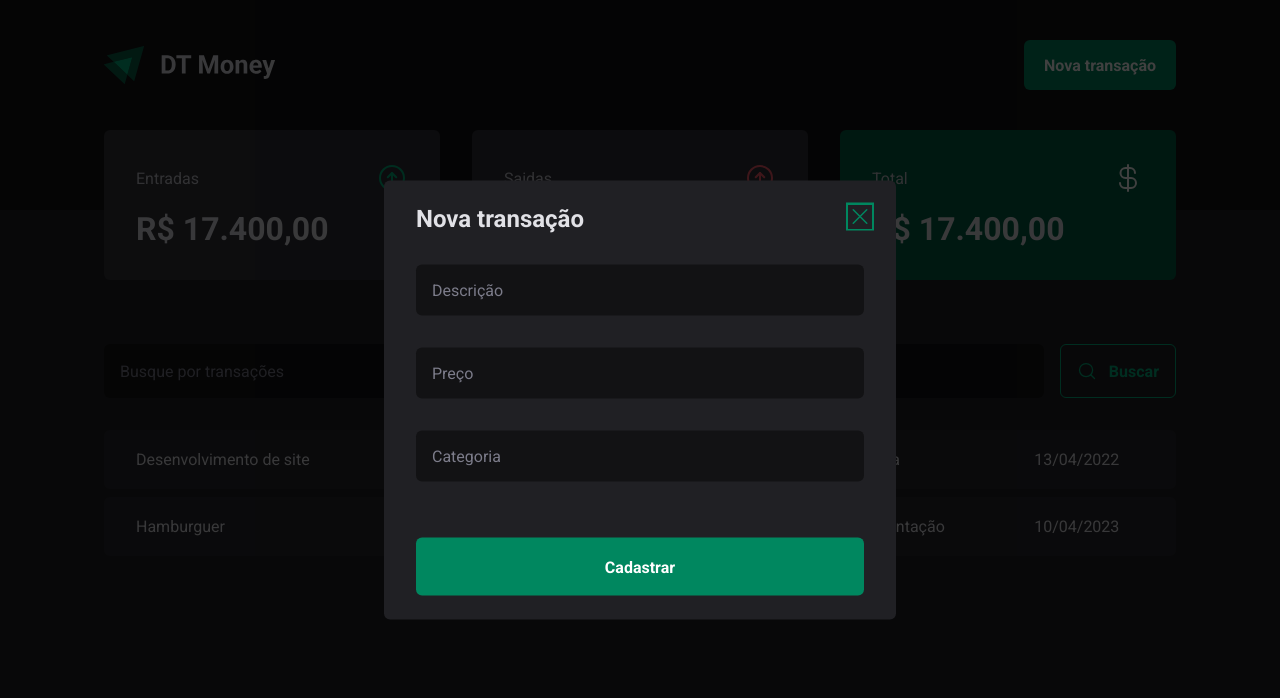
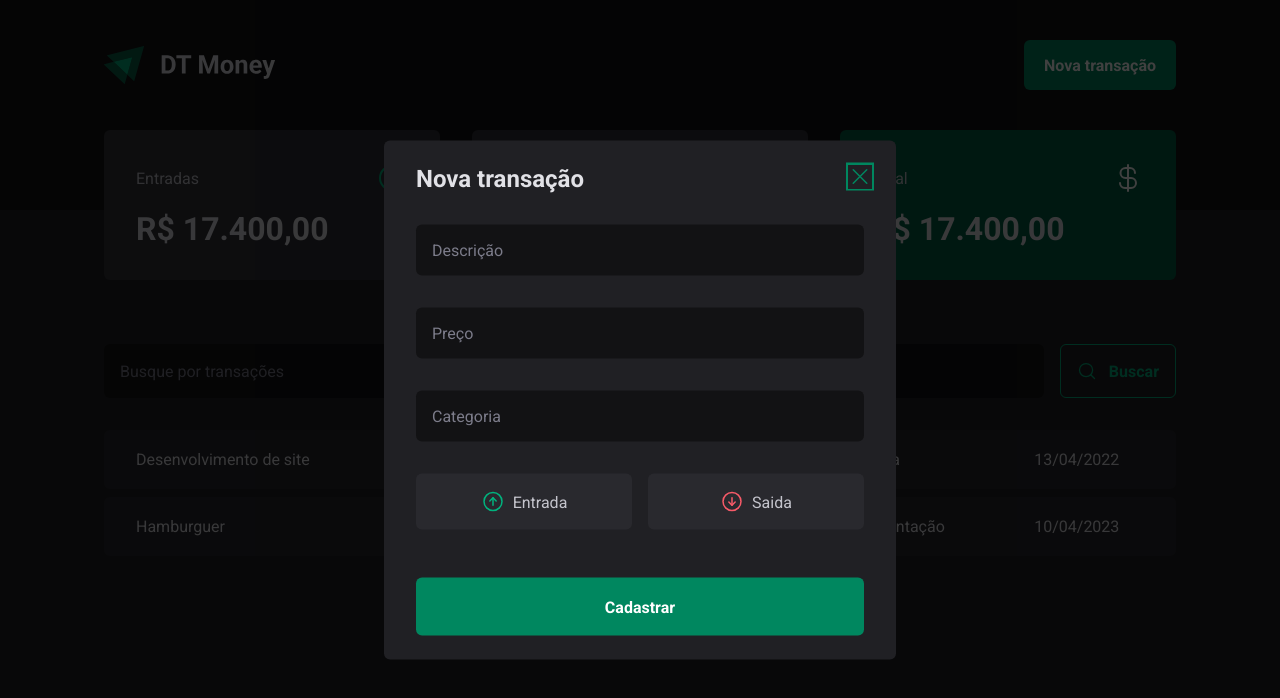
Before and after one commit to flavioanalistadesistema/dt-money, a React (Vite) app: page / in a window 1280 px wide. Both pictures are taken after a click on the button "Nova transação". Shown: the top 698 px of the page. Built offline with nearby package versions, Linux system fonts and the light colour scheme.

Commit message:
Botões de entrada e saida

```diff
--- a/src/components/Header/index.tsx
+++ b/src/components/Header/index.tsx
@@ -13,7 +13,6 @@
                     <Dialog.Trigger asChild>
                         <NewTransactionButton>Nova transação </NewTransactionButton>
                     </Dialog.Trigger>
-
                     <NewTransactionMOdal />
                 </Dialog.Root>
             </HeaderContent>
--- a/src/components/NewTransactionModal/index.tsx
+++ b/src/components/NewTransactionModal/index.tsx
@@ -1,6 +1,6 @@
 import * as Dialog from '@radix-ui/react-dialog'
-import { CloseButton, Content, Overlay } from './styles'
-import { X } from 'phosphor-react'
+import { CloseButton, Content, Overlay, TransactionType, TransactionTypeButton } from './styles'
+import { ArrowCircleDown, ArrowCircleUp, X } from 'phosphor-react'
 
 
 export function NewTransactionMOdal() {
@@ -18,6 +18,17 @@
                     <input type="number" placeholder='Preço' required />
                     <input type="text" placeholder='Categoria' required />
 
+                    <TransactionType>
+                        <TransactionTypeButton variant='income'>
+                            <ArrowCircleUp size={24} />
+                            Entrada
+                        </TransactionTypeButton>
+                        <TransactionTypeButton variant='outcome'>
+                            <ArrowCircleDown size={24} />
+                            Saida
+                        </TransactionTypeButton>
+                    </TransactionType>
+
                     <button type='submit'>
                         Cadastrar
                     </button>
--- a/src/components/NewTransactionModal/styles.ts
+++ b/src/components/NewTransactionModal/styles.ts
@@ -69,3 +69,37 @@
     color: ${props => props.theme["green-500"]};
     line-height: 0;
 `
+
+export const TransactionType = styled.div`
+    display: grid;
+    grid-template-columns: repeat(2, 1fr);
+    gap: 1rem;
+    margin-bottom: 0.5rem;
+`
+
+interface TransactionTypeButtonProps {
+    variant: 'income' | 'outcome'
+}
+
+export const TransactionTypeButton = styled.button<TransactionTypeButtonProps>`
+    background: ${props => props.theme["gray-700"]};
+    color: ${props => props.theme["gray-300"]};
+    padding: 1rem;
+    display: flex;
+    align-items: center;
+    justify-content: center;
+    gap: 0.5rem;
+    border-radius: 6px;
+    cursor: pointer;
+    border: 0;
+
+    &:hover {
+        background: ${props => props.theme["gray-900"]};
+        transition: background-color 0.2s;
+    }
+
+    svg {
+        color: ${props => props.variant === 'income' ? props.theme["green-300"] : props.theme["red-300"] }
+    }
+
+`
```
